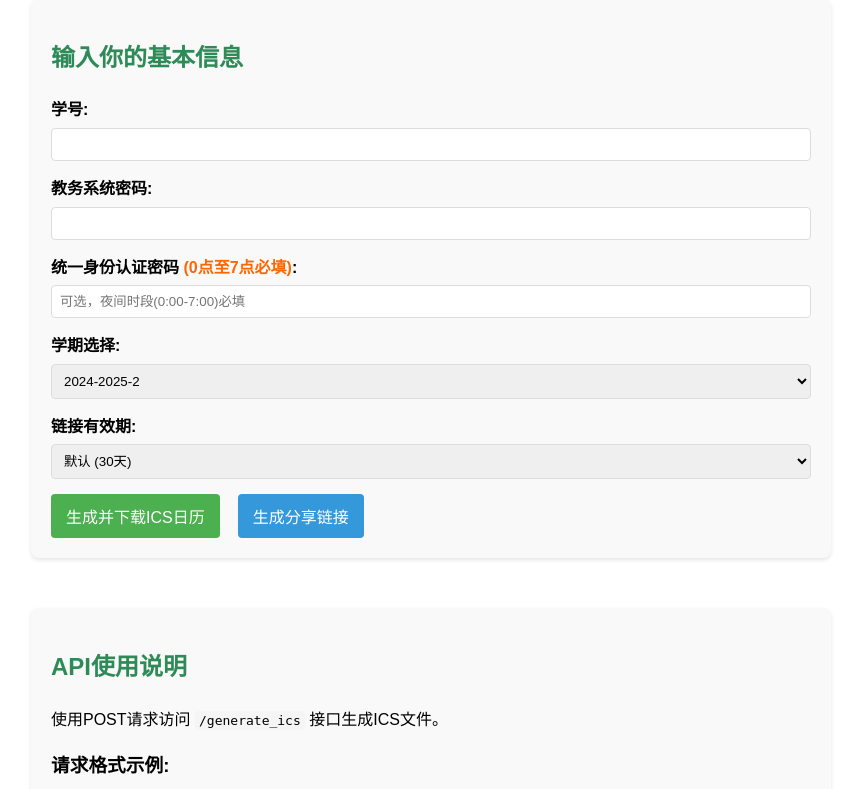
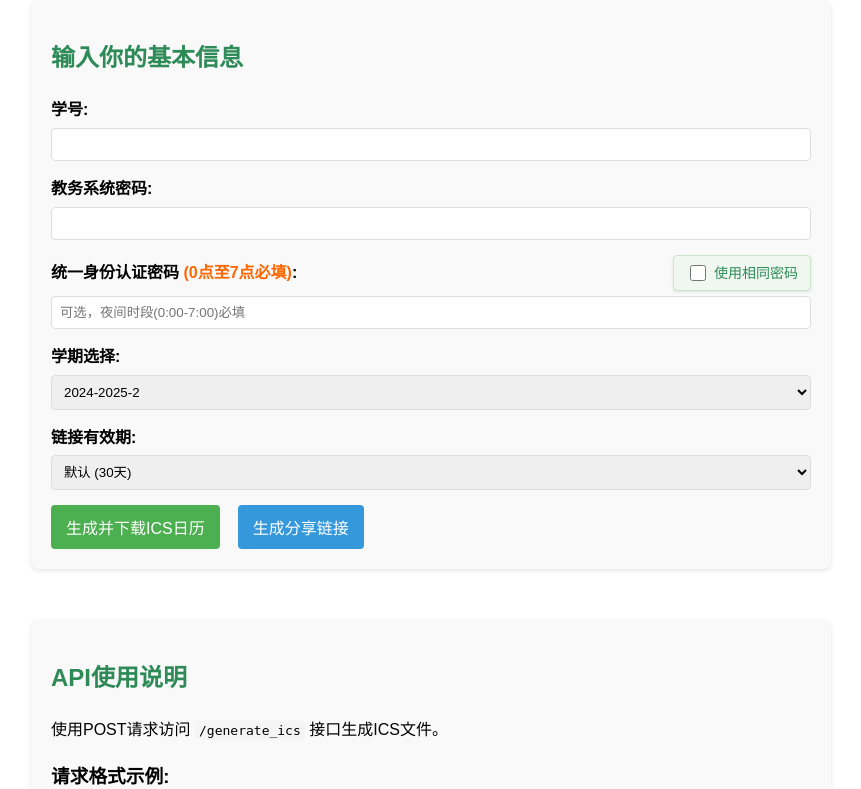
Before and after one commit to CberYellowstone/SCAU2ICS, a Flask app: page / in a window 1280 px wide. Shown: the part 115-904 px from the top of the page, without its empty margins (209-1070 px from the left). Run offline with Flask 3, Linux system fonts and the light colour scheme.

Commit message:
feat: 增强ICS生成请求处理，支持多种Content-Type并添加表单验证

```diff
--- a/server.py
+++ b/server.py
@@ -188,8 +188,23 @@ def handle_generate_url():
 def handle_generate_ics():
     """处理ICS生成请求 (POST方法)"""
     try:
-        # 解析和验证请求数据
-        data = request.json
+        # 根据Content-Type判断数据格式并解析
+        content_type = request.headers.get("Content-Type", "")
+        if "application/json" in content_type:
+            # JSON格式数据
+            data = request.json
+        elif (
+            "application/x-www-form-urlencoded" in content_type
+            or "multipart/form-data" in content_type
+        ):
+            # 表单提交数据
+            data = request.form.to_dict()
+        else:
+            return Response(
+                "不支持的Content-Type，请使用application/json或form表单提交", status=415
+            )
+
+        # 验证请求数据
         validation_error = _validate_request_data(data)
         if validation_error:
             return validation_error
--- a/templates/index.html
+++ b/templates/index.html
@@ -69,6 +69,78 @@
             box-sizing: border-box;
         }
 
+        /* 复选框样式 */
+        .checkbox-group {
+            margin: 5px 0;
+        }
+
+        .toggle-button {
+            display: inline-flex;
+            align-items: center;
+            background-color: #f0f7f0;
+            padding: 6px 12px;
+            border-radius: 20px;
+            border: 1px solid #c8e6c9;
+            transition: all 0.2s ease;
+            cursor: pointer;
+            width: auto;
+            box-shadow: 0 1px 3px rgba(0, 0, 0, 0.1);
+        }
+
+        .toggle-button:hover {
+            background-color: #e8f5e9;
+            box-shadow: 0 2px 5px rgba(0, 0, 0, 0.15);
+        }
+
+        .toggle-button input[type="checkbox"] {
+            width: 16px;
+            height: 16px;
+            margin-right: 8px;
+            cursor: pointer;
+        }
+
+        .toggle-label {
+            font-weight: normal;
+            color: #2E8B57;
+            font-size: 14px;
+        }
+
+        .sso-password-container {
+            display: flex;
+            align-items: center;
+            justify-content: space-between;
+        }
+
+        .square-button {
+            display: inline-flex;
+            align-items: center;
+            background-color: #f0f7f0;
+            padding: 6px 12px;
+            border-radius: 4px;
+            border: 1px solid #c8e6c9;
+            transition: all 0.2s ease;
+            cursor: pointer;
+            box-shadow: 0 1px 3px rgba(0, 0, 0, 0.1);
+        }
+
+        .square-button:hover {
+            background-color: #e8f5e9;
+            box-shadow: 0 2px 5px rgba(0, 0, 0, 0.15);
+        }
+
+        .square-button input[type="checkbox"] {
+            width: 16px;
+            height: 16px;
+            margin-right: 8px;
+            cursor: pointer;
+        }
+
+        .button-label {
+            font-weight: normal;
+            color: #2E8B57;
+            font-size: 14px;
+        }
+
         button {
             background-color: #4CAF50;
             color: white;
@@ -128,17 +200,33 @@
             font-size: 14px;
         }
 
-        .copy-btn {
+        .copy-btn, .open-btn {
             background-color: #4CAF50;
             color: white;
             border: none;
             border-radius: 0 4px 4px 0;
             padding: 0 15px;
             cursor: pointer;
+            min-width: 60px; /* 确保按钮有足够的宽度 */
+            white-space: nowrap; /* 防止文字换行 */
         }
 
         .copy-btn:hover {
             background-color: #45a049;
+        }
+
+        .open-btn {
+            background-color: #3498db;
+            color: white;
+            border: none;
+            border-radius: 4px;
+            padding: 0 15px;
+            cursor: pointer;
+            margin-left: 8px;
+        }
+
+        .open-btn:hover {
+            background-color: #2980b9;
         }
 
         .success-message {
@@ -158,6 +246,7 @@
         <div class="card">
             <h2>输入你的基本信息</h2>
 
+            <form id="downloadForm" action="/generate_ics" method="post" target="_blank">
                 <div id="commonForm">
                     <div class="form-group">
                         <label for="userCode">学号:</label>
@@ -169,14 +258,20 @@
                         <input type="password" id="jwxt_password" name="jwxt_password" required>
                     </div>
 
-                <div class="form-group">
+                    <div class="form-group" id="sso_password_group">
+                        <div class="sso-password-container">
                             <label for="sso_password">统一身份认证密码 <span class="night-warning">(0点至7点必填)</span>:</label>
+                            <label class="square-button">
+                                <input type="checkbox" id="same_password" name="same_password">
+                                <span class="button-label">使用相同密码</span>
+                            </label>
+                        </div>
                         <input type="password" id="sso_password" name="sso_password" placeholder="可选，夜间时段(0:00-7:00)必填">
                     </div>
 
                     <div class="form-group">
                         <label for="semester_select">学期选择:</label>
-                    <select id="semester_select">
+                        <select id="semester_select" onchange="updateSemester()">
                             {%- for semester in SEMESTERS %}
                             <option value="{{ semester['label'] }}">{{ semester['label'] }}</option>
                             {%- endfor %}
@@ -199,9 +294,10 @@
                 </div>
 
                 <div class="button-container">
-                <button type="button" onclick="downloadICS()">生成并下载ICS日历</button>
+                    <button type="submit" id="download-btn">生成并下载ICS日历</button>
                     <button type="button" class="button-secondary" onclick="generateShareableUrl()">生成分享链接</button>
                 </div>
+            </form>
 
             <!-- 分享链接结果 -->
             <div id="urlResult" class="url-result">
@@ -209,6 +305,7 @@
                 <div class="url-box">
                     <input type="text" id="shareableUrl" class="url-input" readonly>
                     <button class="copy-btn" onclick="copyUrl()">复制</button>
+                    <button class="open-btn" onclick="openUrl()">打开</button>
                 </div>
                 <p id="copySuccess" class="success-message">复制成功!</p>
             </div>
@@ -239,7 +336,59 @@
         window.addEventListener('DOMContentLoaded', function() {
             // 初始化隐藏的学期字段
             updateSemester();
+            // 初始化密码开关事件
+            initPasswordToggle();
+            // 设置表单提交事件
+            setupFormSubmit();
         });
+
+        // 初始化密码开关功能
+        function initPasswordToggle() {
+            const samePasswordCheckbox = document.getElementById('same_password');
+            const ssoPasswordInput = document.getElementById('sso_password');
+
+            samePasswordCheckbox.addEventListener('change', function() {
+                if (this.checked) {
+                    ssoPasswordInput.disabled = true;
+                    ssoPasswordInput.placeholder = "已使用教务系统密码";
+                    ssoPasswordInput.value = ""; // 清空输入框
+                } else {
+                    ssoPasswordInput.disabled = false;
+                    ssoPasswordInput.placeholder = "可选，夜间时段(0:00-7:00)必填";
+                }
+            });
+        }
+
+        // 设置表单提交事件
+        function setupFormSubmit() {
+            document.getElementById('downloadForm').addEventListener('submit', function(e) {
+                // 检查必填项
+                const userCode = document.getElementById('userCode').value;
+                const jwxtPassword = document.getElementById('jwxt_password').value;
+
+                if (!userCode || !jwxtPassword) {
+                    e.preventDefault();
+                    alert('请填写所有必需的字段（学号、教务系统密码）');
+                    return false;
+                }
+
+                // 处理密码同步
+                if (document.getElementById('same_password').checked) {
+                    // 如果使用相同密码，设置隐藏字段
+                    const hiddenSsoInput = document.getElementById('hidden_sso_password');
+                    if (!hiddenSsoInput) {
+                        const hiddenInput = document.createElement('input');
+                        hiddenInput.type = 'hidden';
+                        hiddenInput.id = 'hidden_sso_password';
+                        hiddenInput.name = 'sso_password';
+                        hiddenInput.value = jwxtPassword;
+                        this.appendChild(hiddenInput);
+                    } else {
+                        hiddenSsoInput.value = jwxtPassword;
+                    }
+                }
+            });
+        }
 
         // 更新学期选择
         function updateSemester() {
@@ -247,57 +396,15 @@
             document.getElementById('semester').value = selectedOption.value;
         }
 
-        // 学期选择变化时更新隐藏字段
-        document.getElementById('semester_select').addEventListener('change', updateSemester);
-
         // 获取表单数据的通用函数
         function getFormData() {
             return {
                 userCode: document.getElementById('userCode').value,
                 jwxt_password: document.getElementById('jwxt_password').value,
-                sso_password: document.getElementById('sso_password').value,
+                sso_password: document.getElementById('same_password').checked ? document.getElementById('jwxt_password').value : document.getElementById('sso_password').value,
                 semester: document.getElementById('semester').value,
                 expire_days: document.getElementById('expire_days')?.value || ""
             };
-        }
-
-        // 生成并下载ICS日历
-        function downloadICS() {
-            const formData = getFormData();
-
-            // 验证必填字段
-            if (!formData.userCode || !formData.jwxt_password) {
-                alert('请填写所有必需的字段（学号、教务系统密码）');
-                return;
-            }
-
-            fetch('/generate_ics', {
-                method: 'POST',
-                headers: {
-                    'Content-Type': 'application/json',
-                },
-                body: JSON.stringify(formData)
-            })
-            .then(response => {
-                if (!response.ok) {
-                    return response.text().then(text => { throw new Error(text) });
-                }
-                return response.blob();
-            })
-            .then(blob => {
-                const url = window.URL.createObjectURL(blob);
-                const a = document.createElement('a');
-                const filename = formData.userCode + '_schedule.ics';
-                a.href = url;
-                a.download = filename;
-                document.body.appendChild(a);
-                a.click();
-                window.URL.revokeObjectURL(url);
-                a.remove();
-            })
-            .catch(error => {
-                alert('生成ICS失败: ' + error.message);
-            });
         }
 
         // 生成分享链接
@@ -358,6 +465,16 @@
                 successMsg.style.display = 'none';
             }, 3000);
         }
+
+        // 打开 URL
+        function openUrl() {
+            const urlInput = document.getElementById('shareableUrl').value;
+            if (urlInput) {
+                window.open(urlInput, '_blank');
+            } else {
+                alert('链接为空，请先生成链接');
+            }
+        }
     </script>
 </body>
 
```
Lines whose indentation alone changed are shown as unchanged.
